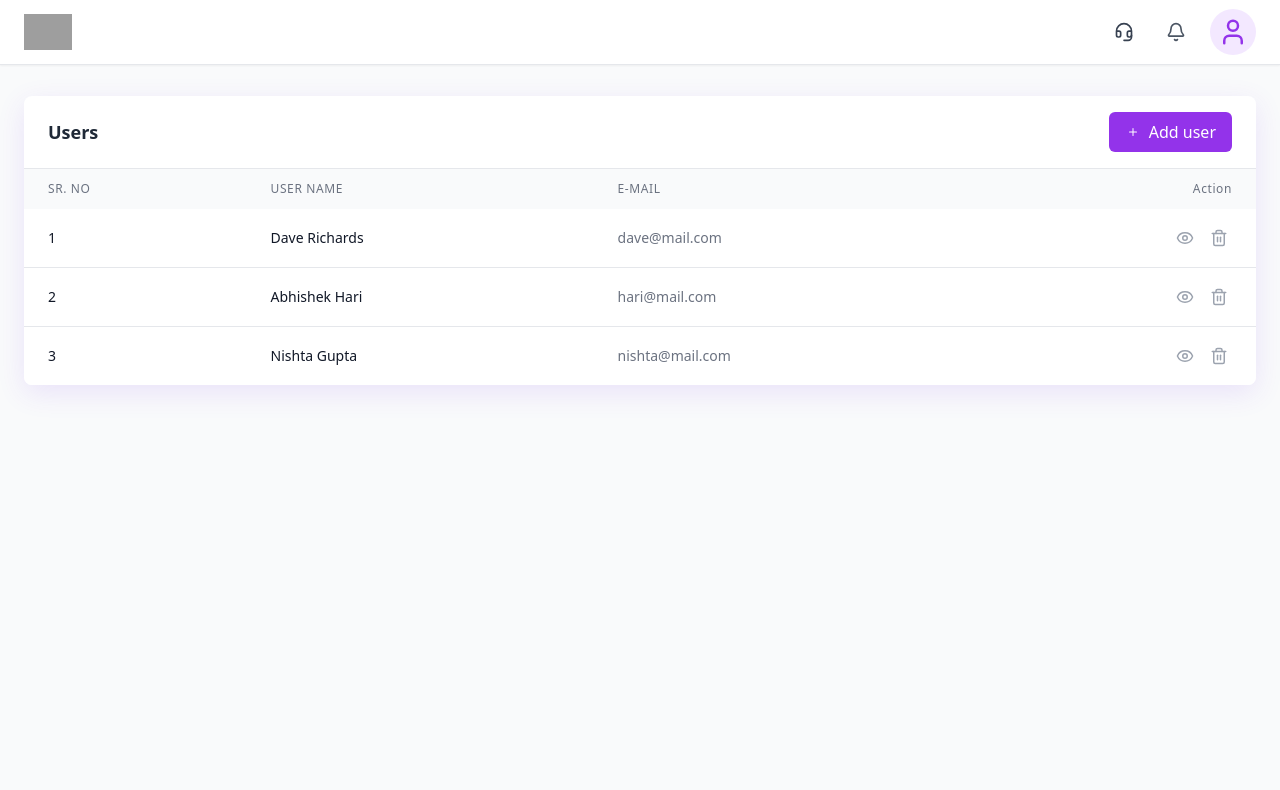
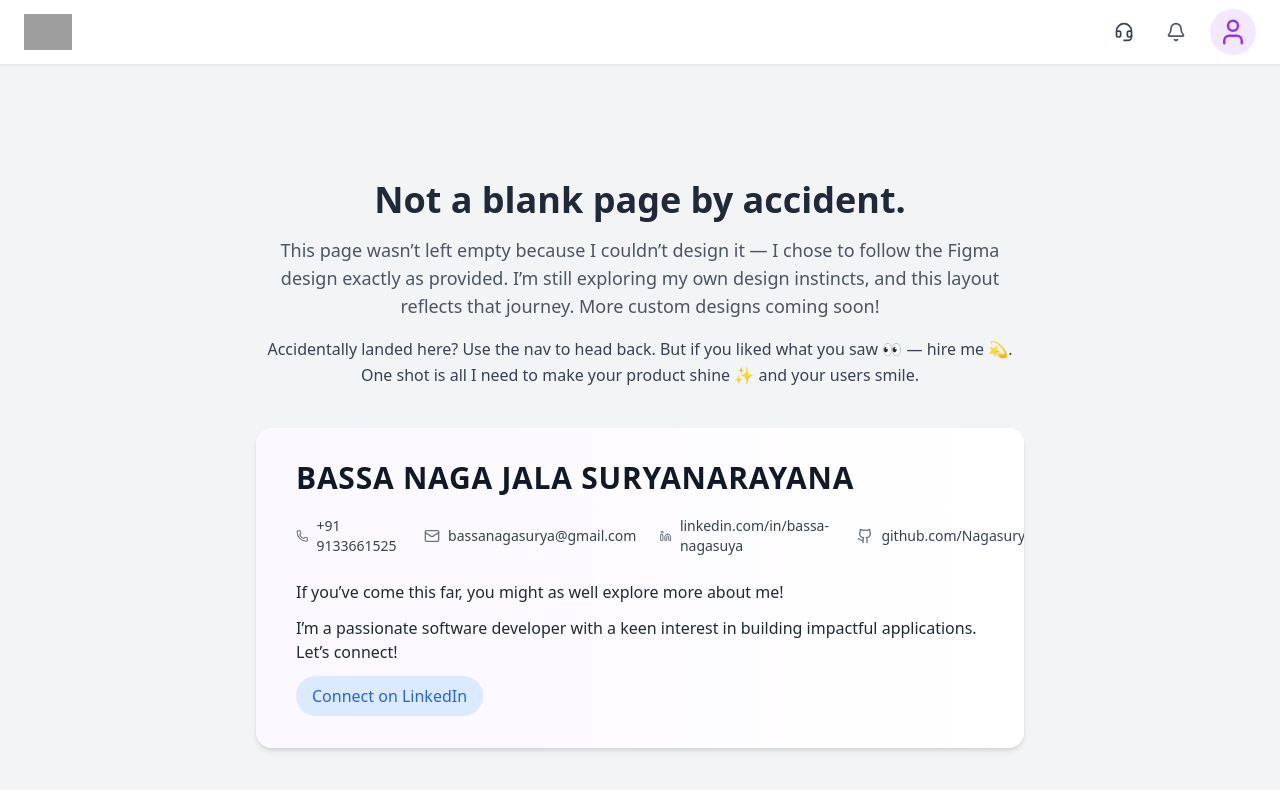
Before and after one commit to Nagasurya07/buddy_frontend, a React (Vite) app: page /me in a window 1280 px wide. Before the commit this address led to /users. Shown: the top 790 px of the page. Built offline with nearby package versions, Linux system fonts and the light colour scheme; grey boxes are pictures that could not be loaded.

Commit message:
fix(my-profile): remove Next.js next/link and use anchors to fix Vite build error; wire routes and header links

```diff
--- a/src/App.jsx
+++ b/src/App.jsx
@@ -3,6 +3,8 @@ import { Routes, Route, Navigate } from 'react-router-dom';
 import Header from './components/Header.jsx';
 import Users from './pages/Users.jsx';
 import UserProfile from './pages/UserProfile.jsx';
+import MyProfile from './pages/MyProfile.jsx';
+import NotFound from './pages/NotFound.jsx';
 import { UsersProvider } from './context/UsersContext.jsx';
 import { NotificationsProvider } from './context/NotificationsContext.jsx';
 
@@ -16,7 +18,9 @@ const App = () => {
             <Route path="/" element={<Navigate to="/users" replace />} />
             <Route path="/users" element={<Users />} />
             <Route path="/users/:userId" element={<UserProfile />} />
-            <Route path="*" element={<Navigate to="/users" replace />} />
+            <Route path="/me" element={<MyProfile />} />
+            <Route path="/my-profile" element={<MyProfile />} />
+            <Route path="*" element={<NotFound />} />
           </Routes>
         </div>
       </UsersProvider>
--- a/src/components/Header.jsx
+++ b/src/components/Header.jsx
@@ -1,5 +1,6 @@
 import React, { useEffect, useState, useRef } from 'react';
 import { User, Bell, Headset } from 'lucide-react';
+import { Link } from 'react-router-dom';
 import { useNotifications } from '../context/NotificationsContext.jsx';
 import { useLocation } from 'react-router-dom';
 
@@ -63,9 +64,9 @@ const Header = () => {
           />
         </div>
         <div className="flex items-center space-x-4">
-          <button className="p-2 text-gray-700 hover:text-gray-900 transition-colors" aria-label="Support">
+          <Link to="/me" className="p-2 text-gray-700 hover:text-gray-900 transition-colors" aria-label="Support / About Me">
             <Headset size={20} strokeWidth={2} />
-          </button>
+          </Link>
 
           <div ref={ref} className="relative">
             <button
@@ -106,9 +107,9 @@ const Header = () => {
             )}
           </div>
 
-          <button className="p-2 bg-purple-100 rounded-full text-purple-600 hover:bg-purple-200 transition-colors" aria-label="Account">
+          <Link to="/my-profile" className="p-2 bg-purple-100 rounded-full text-purple-600 hover:bg-purple-200 transition-colors" aria-label="My Profile">
             <User size={30} />
-          </button>
+          </Link>
         </div>
       </div>
     </header>
--- /dev/null
+++ b/src/pages/MyProfile.jsx
@@ -0,0 +1,99 @@
+import { Mail, Phone, Linkedin, Github } from "lucide-react";
+
+function MyProfile() {
+  return (
+    <main className="min-h-screen flex flex-col items-center justify-center bg-gray-100 text-gray-800 px-6 py-10 md:px-12">
+      {/* Placeholder message since Figma didn’t define this page */}
+      <section className="text-center max-w-3xl mb-10">
+        <h1 className="text-3xl md:text-4xl font-semibold mb-4">
+          Not a blank page by accident.
+        </h1>
+        <p className="text-lg text-gray-600 mb-4">
+          This page wasn’t left empty because I couldn’t design it — I chose to
+          follow the Figma design exactly as provided. I’m still exploring my
+          own design instincts, and this layout reflects that journey. More
+          custom designs coming soon!
+        </p>
+        <p className="text-gray-700 leading-relaxed">
+          Accidentally landed here? Use the nav to head back. But if you liked
+          what you saw 👀 — hire me 💫. One shot is all I need to make your
+          product shine ✨ and your users smile.
+        </p>
+      </section>
+
+      {/* Profile Card */}
+      <section className="bg-white rounded-2xl shadow-md w-full max-w-3xl overflow-hidden">
+        {/* Header */}
+        <div className="px-8 md:px-10 py-8 bg-gradient-to-r from-purple-50/70 to-white">
+          <h2 className="text-2xl md:text-3xl font-extrabold tracking-wide text-gray-900 text-center md:text-left">
+            BASSA NAGA JALA SURYANARAYANA
+          </h2>
+
+          {/* Contact Details */}
+          <div className="mt-5 flex flex-col md:flex-row md:items-center md:space-x-6 text-sm text-gray-700 space-y-2 md:space-y-0">
+            <div className="flex items-center gap-2">
+              <Phone size={16} className="text-gray-500" />
+              <span>+91 9133661525</span>
+            </div>
+
+            <div className="flex items-center gap-2">
+              <Mail size={16} className="text-gray-500" />
+              <a
+                href="mailto:bassanagasurya@gmail.com"
+                className="hover:underline"
+              >
+                bassanagasurya@gmail.com
+              </a>
+            </div>
+
+            <div className="flex items-center gap-2">
+              <Linkedin size={16} className="text-gray-500" />
+              <a
+                href="https://linkedin.com/in/bassa-nagasuya"
+                target="_blank"
+                rel="noopener noreferrer"
+                className="hover:underline"
+              >
+                linkedin.com/in/bassa-nagasuya
+              </a>
+            </div>
+
+            <div className="flex items-center gap-2">
+              <Github size={16} className="text-gray-500" />
+              <a
+                href="https://github.com/Nagasurya07"
+                target="_blank"
+                rel="noopener noreferrer"
+                className="hover:underline"
+              >
+                github.com/Nagasurya07
+              </a>
+            </div>
+          </div>
+
+          {/* Intro */}
+          <div className="mt-6 space-y-3 text-center md:text-left">
+            <p>
+              If you’ve come this far, you might as well explore more about me!
+            </p>
+            <p>
+              I’m a passionate software developer with a keen interest in
+              building impactful applications. Let’s connect!
+            </p>
+            <a
+              href="https://linkedin.com/in/bassa-nagasuya"
+              target="_blank"
+              rel="noopener noreferrer"
+              className="inline-block mt-4 px-4 py-2 bg-blue-100 text-blue-600 rounded-full hover:bg-blue-200 transition-all"
+            >
+              Connect on LinkedIn
+            </a>
+          </div>
+        </div>
+      </section>
+    </main>
+  );
+}
+
+
+export default MyProfile;
--- /dev/null
+++ b/src/pages/NotFound.jsx
@@ -0,0 +1,30 @@
+import React from 'react';
+import { Link } from 'react-router-dom';
+
+const NotFound = () => {
+  return (
+    <main className="container mx-auto px-6 md:px-12 py-14">
+      <div className="bg-white rounded-lg shadow-section-soft overflow-hidden">
+        <div className="relative overflow-hidden px-10 py-12 bg-gradient-to-r from-purple-50/70 to-white">
+          <div className="pointer-events-none absolute inset-y-0 right-0 w-1/2">
+            <div className="absolute right-[-140px] top-1/2 -translate-y-1/2 w-[980px] h-[980px] rounded-full border border-purple-100/40" />
+            <div className="absolute right-[-80px] top-1/2 -translate-y-1/2 w-[820px] h-[820px] rounded-full border border-purple-100/30" />
+            <div className="absolute right-[-30px] top-1/2 -translate-y-1/2 w-[660px] h-[660px] rounded-full border border-purple-100/20" />
+          </div>
+          <div className="relative">
+            <h1 className="text-3xl md:text-4xl font-extrabold tracking-tight text-gray-900">404 — Page not found</h1>
+            <p className="mt-3 text-gray-700 max-w-2xl">
+              "I didn't leave this page blank by accident. This page was not designed because I am not sure whether I can design my own pages or not, so I have just designed the pages just as mentioned in the figma design."
+            </p>
+            <div className="mt-6 flex flex-wrap gap-3">
+              <Link to="/users" className="inline-flex items-center px-4 py-2 bg-gray-100 text-gray-800 rounded-md hover:bg-gray-200 transition-colors">← Back to Users</Link>
+              <Link to="/me" className="inline-flex items-center px-4 py-2 bg-purple-600 text-white rounded-md hover:bg-purple-700 transition-colors">Go to My Profile</Link>
+            </div>
+          </div>
+        </div>
+      </div>
+    </main>
+  );
+};
+
+export default NotFound;
```
